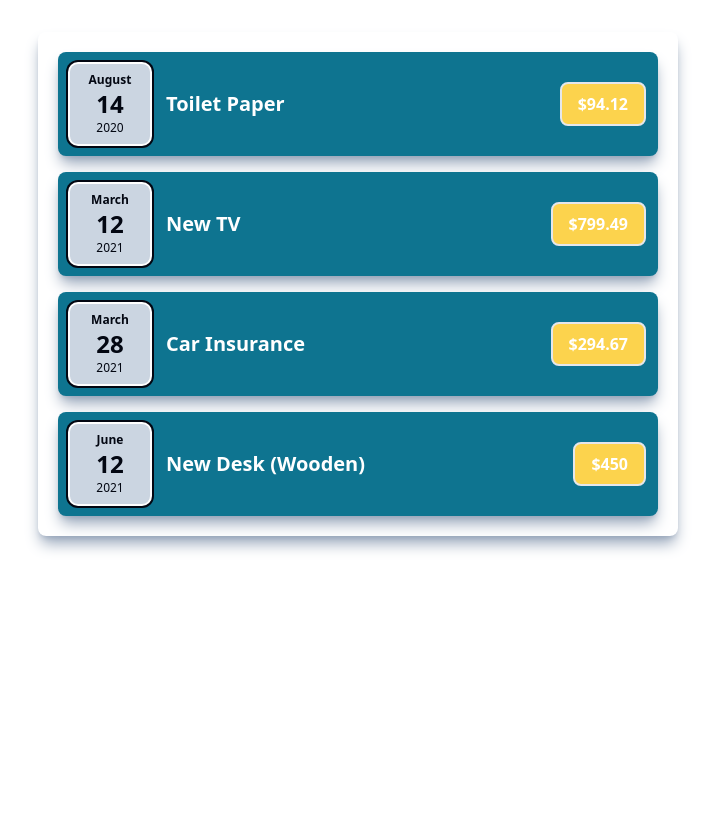
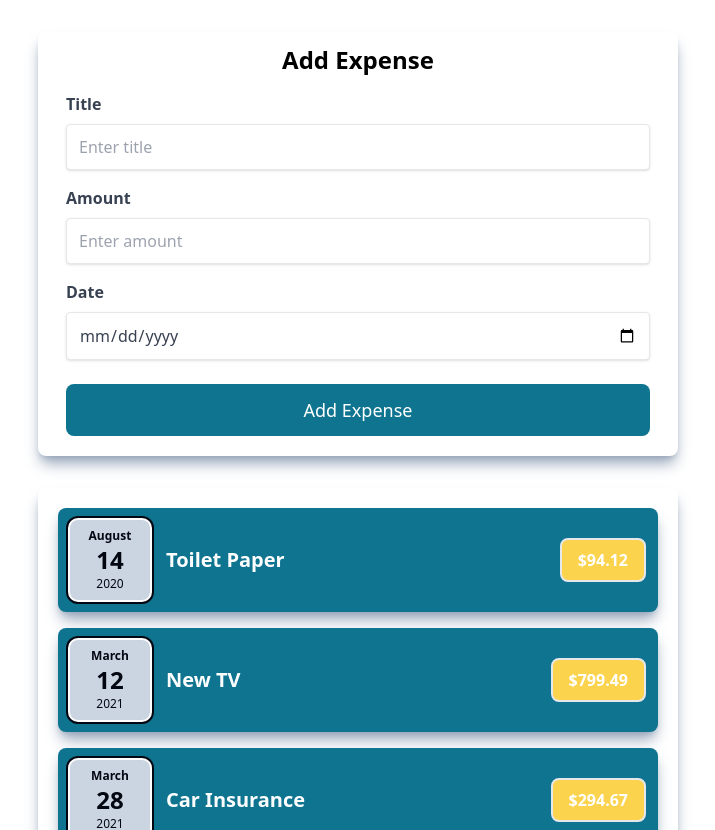
Before and after one commit to dev-nomi/expense-tracker, a React (Create React App) app: page / in a window 1280 px wide. Shown: the top 830 px of the page, without its empty margins (282-997 px from the left). Before the commit the page ends 800 px from the top, so only its background shows below. Built offline with nearby package versions, Linux system fonts and the light colour scheme.

Commit message:
Added new expense form

```diff
--- a/src/App.js
+++ b/src/App.js
@@ -1,4 +1,5 @@
 import Expenses from "./components/Expenses/Expenses";
+import NewExpense from "./components/Expenses/NewExpense";
 
 const App = () => {
   const expenses = [
@@ -24,6 +25,7 @@ const App = () => {
   ];
   return (
     <div>
+      <NewExpense />
       <Expenses expenses={expenses} />
     </div>
   );
--- /dev/null
+++ b/src/components/Expenses/ExpenseForm.jsx
@@ -0,0 +1,103 @@
+import { useState } from "react";
+
+const ExpenseForm = () => {
+  const [title, setTitle] = useState("");
+  const [amount, setAmount] = useState("");
+  const [date, setDate] = useState("");
+
+  const titleChangeHandler = (event) => {
+    setTitle(event.target.value);
+  };
+
+  const amountChangeHandler = (event) => {
+    setAmount(event.target.value);
+  };
+
+  const dateChangeHandler = (event) => {
+    setDate(event.target.value);
+  };
+
+  const expenseFormHandler = (event) => {
+    event.preventDefault();
+
+    const expenseData = {
+      title: title,
+      amount: amount,
+      date: new Date(date),
+    };
+
+    console.log(expenseData);
+    setTitle("");
+    setAmount("");
+    setDate("");
+  };
+
+  return (
+    <div>
+      <form onSubmit={expenseFormHandler}>
+        <div className="p-2 mx-4 font-bold text-2xl text-center">Add Expense</div>
+        <div className="p-2 mx-4">
+          <label
+            htmlFor="expense-title-input"
+            className="block text-gray-700 text-md font-bold mb-2"
+          >
+            Title
+          </label>
+          <input
+            type="text"
+            id="expense-title-input"
+            className="shadow border rounded w-full py-3 px-3 text-gray-700 leading-tight focus:ring-2 focus:ring-cyan-700 focus:outline-none focus:shadow-outline"
+            placeholder="Enter title"
+            value={title}
+            onChange={titleChangeHandler}
+          />
+        </div>
+        <div className="p-2 mx-4">
+          <label
+            htmlFor="expense-amount-input"
+            className="block text-gray-700 text-md font-bold mb-2"
+          >
+            Amount
+          </label>
+          <input
+            type="number"
+            id="expense-amount-input"
+            min="0.01"
+            step="0.01"
+            className="shadow border rounded w-full py-3 px-3 text-gray-700 leading-tight focus:outline-none focus:ring-2 focus:ring-cyan-700 focus:shadow-outline"
+            placeholder="Enter amount"
+            value={amount}
+            onChange={amountChangeHandler}
+          />
+        </div>
+        <div className="p-2 mx-4">
+          <label
+            htmlFor="expense-date-input"
+            className="block text-gray-700 text-md font-bold mb-2"
+          >
+            Date
+          </label>
+          <input
+            type="date"
+            id="expense-date-input"
+            min="2019-01-01"
+            max="2023-12-31"
+            className="shadow border rounded w-full py-3 px-3 text-gray-700 leading-tight focus:outline-none focus:ring-2 focus:ring-cyan-700 focus:shadow-outline"
+            value={date}
+            onChange={dateChangeHandler}
+          />
+        </div>
+        <div className="p-2 mx-4 my-2">
+          <button
+            type="submit"
+            className="w-full py-3 px-3 bg-cyan-700 rounded-lg text-white text-lg hover:bg-cyan-800"
+          >
+            Add Expense
+          </button>
+        </div>
+      </form>
+    </div>
+  );
+};
+
+export default ExpenseForm;
--- /dev/null
+++ b/src/components/Expenses/NewExpense.jsx
@@ -0,0 +1,12 @@
+import Card from "../UI/Card";
+import ExpenseForm from "./ExpenseForm";
+
+const NewExpense = () => {
+  return (
+    <Card className="w-1/2 mx-auto my-8 p-1">
+      <ExpenseForm />
+    </Card>
+  );
+};
+
+export default NewExpense;
```
